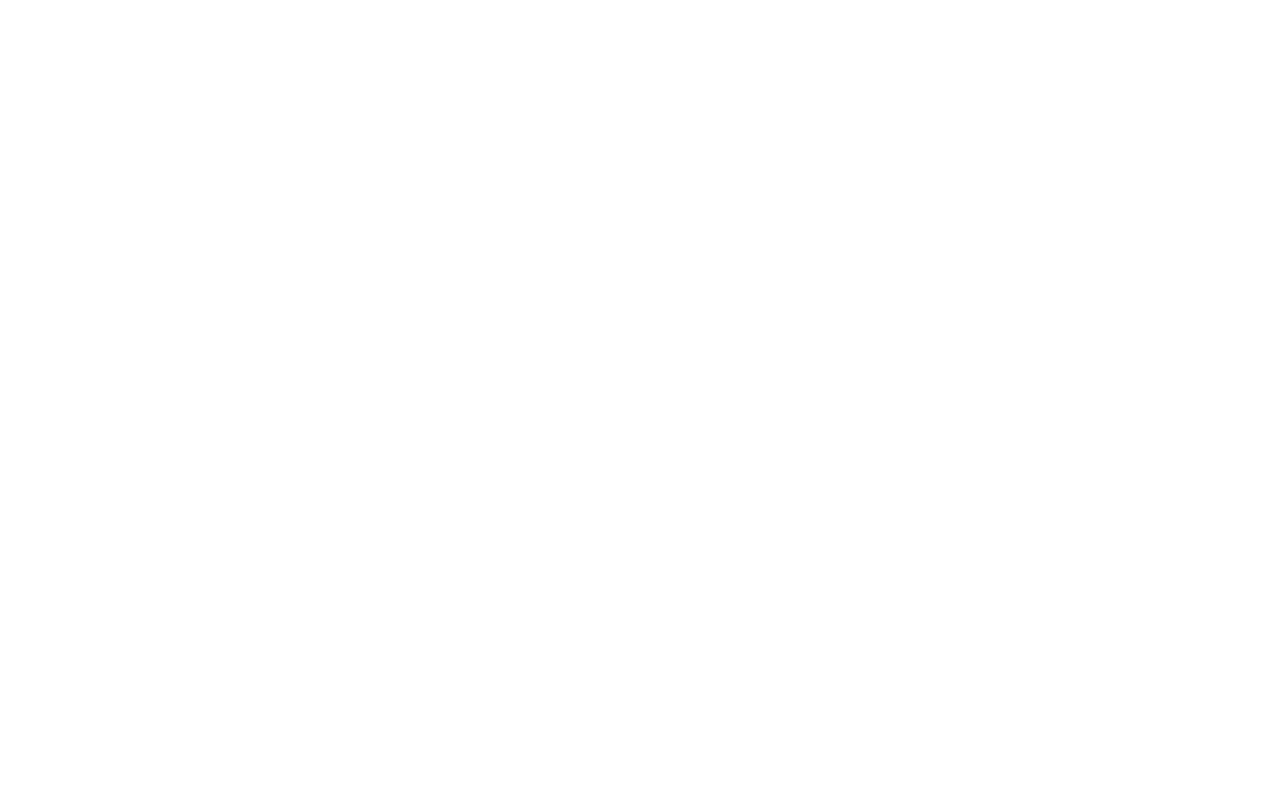
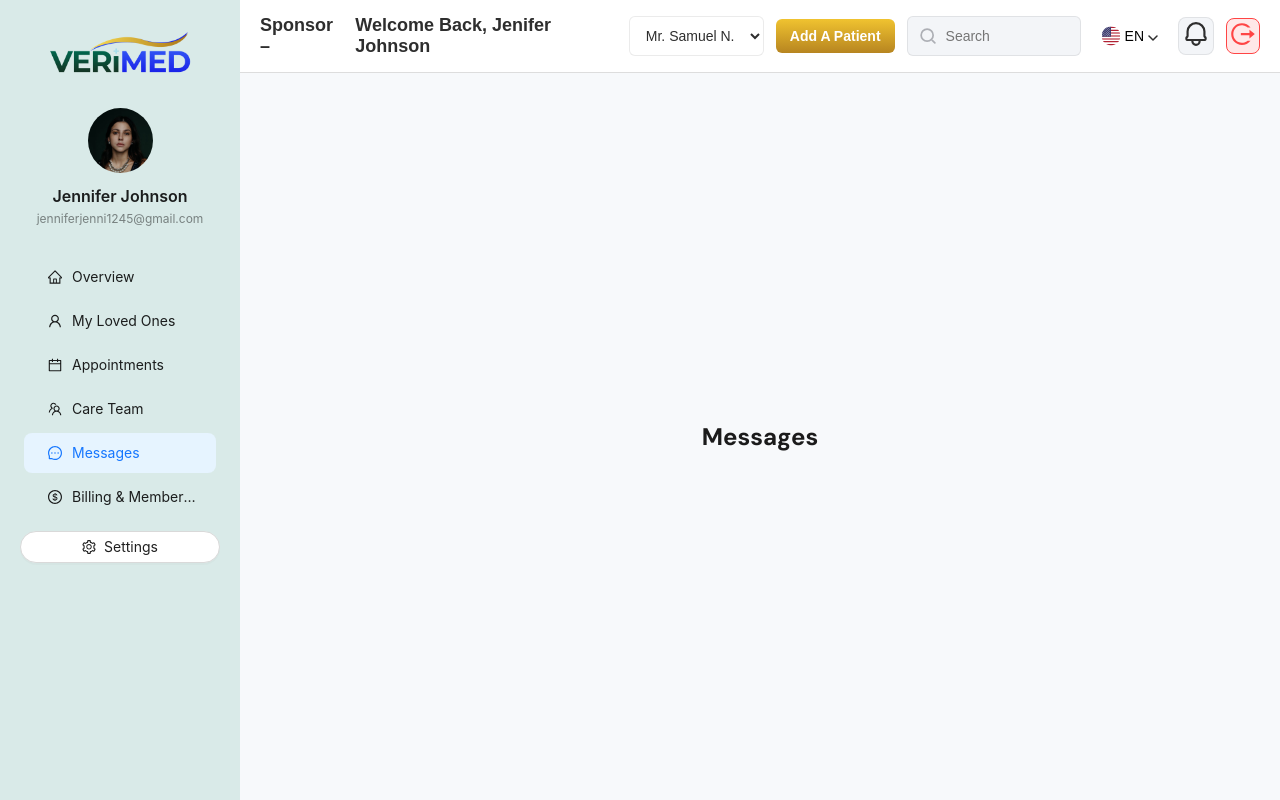
Before and after one commit to verimedcare-coder/verimed_FE, a React (Create React App) app: page /messages in a window 1280 px wide. Before the commit this address had no page. Built offline with nearby package versions, Linux system fonts and the light colour scheme.

Commit message:
route added

```diff
--- a/src/App.js
+++ b/src/App.js
@@ -2,6 +2,11 @@ import "./App.css";
 import { BrowserRouter as Router, Routes, Route } from "react-router-dom";
 import LoginScreen from "./screens/LoginScreen";
 import Overview from "./screens/Overview";
+import MyLovedOnes from "./screens/MyLovedOnes";
+import Appointments from "./screens/Appointments";
+import CareTeam from "./screens/CareTeam";
+import BillingAndMembership from "./screens/BillingAndMembership";
+import Messages from "./screens/Messages";
 
 function App() {
   return (
@@ -9,6 +14,14 @@ function App() {
       <Routes>
         <Route path="/" element={<LoginScreen />} />
         <Route path="/overview" element={<Overview />} />
+        <Route path="/my_loved_ones" element={<MyLovedOnes />} />
+        <Route path="/appointments" element={<Appointments />} />
+        <Route path="/care_team" element={<CareTeam />} />
+        <Route
+          path="/billing_and_membership"
+          element={<BillingAndMembership />}
+        />
+        <Route path="/messages" element={<Messages />} />
       </Routes>
     </Router>
   );
--- a/src/components/Sider.jsx
+++ b/src/components/Sider.jsx
@@ -140,8 +140,9 @@
 //     </div>
 //   );
 // }
-import React, { useState } from "react";
+import React from "react";
 import { Layout, Menu, Avatar, Button, Typography } from "antd";
+import { useNavigate, useLocation } from "react-router-dom";
 import {
   UserOutlined,
   TeamOutlined,
@@ -158,16 +159,26 @@ const { Sider } = Layout;
 const { Text } = Typography;
 
 const menuItems = [
-  { label: "Overview", icon: <HomeOutlined /> },
-  { label: "My Loved Ones", icon: <UserOutlined /> },
-  { label: "Appointments", icon: <CalendarOutlined /> },
-  { label: "Care Team", icon: <TeamOutlined /> },
-  { label: "Messages", icon: <MessageOutlined /> },
-  { label: "Billing & Membership", icon: <DollarOutlined /> },
+  { label: "Overview", icon: <HomeOutlined />, path: "/overview" },
+  { label: "My Loved Ones", icon: <UserOutlined />, path: "/my_loved_ones" },
+  { label: "Appointments", icon: <CalendarOutlined />, path: "/appointments" },
+  { label: "Care Team", icon: <TeamOutlined />, path: "/care_team" },
+  { label: "Messages", icon: <MessageOutlined />, path: "/messages" },
+  {
+    label: "Billing & Membership",
+    icon: <DollarOutlined />,
+    path: "/billing_and_membership",
+  },
 ];
 
 export default function CustomSider() {
-  const [activeItem, setActiveItem] = useState("Overview");
+  const navigate = useNavigate();
+  const location = useLocation();
+
+  // Get the current active menu key by matching current pathname with menu paths
+  const activeItem =
+    menuItems.find((item) => location.pathname.startsWith(item.path))?.path ||
+    "/overview";
 
   return (
     <Sider
@@ -211,27 +222,19 @@ export default function CustomSider() {
           mode="inline"
           selectedKeys={[activeItem]}
           onClick={({ key }) => {
-            setActiveItem(key);
-            console.log(`${key} clicked`);
+            navigate(key);
+            console.log(`Navigating to ${key}`);
           }}
           style={{
             background: "transparent",
             borderInlineEnd: "none",
           }}
-        >
-          {menuItems.map((item) => (
-            <Menu.Item
-              key={item.label}
-              icon={item.icon}
-              style={{
-                borderRadius: 50,
-                margin: "4px 0",
-              }}
-            >
-              {item.label}
-            </Menu.Item>
-          ))}
-        </Menu>
+          items={menuItems.map(({ label, icon, path }) => ({
+            key: path,
+            icon,
+            label,
+          }))}
+        />
       </div>
 
       {/* Settings Button */}
--- a/src/screens/Appointments.jsx
+++ b/src/screens/Appointments.jsx
@@ -1,5 +1,39 @@
 import React from "react";
+import Header from "../components/Header";
+import Sider from "../components/Sider";
 
 export default function Appointments() {
-  return <div>Appointments</div>;
+  return (
+    <div
+      style={{ display: "flex", height: "100vh", backgroundColor: "#F7F9FB" }}
+    >
+      {/* Sidebar */}
+      <div style={{ width: "240px", flexShrink: 0 }}>
+        <Sider />
+      </div>
+
+      {/* Main Content */}
+      <div style={{ flex: 1, display: "flex", flexDirection: "column" }}>
+        <div style={{ flexShrink: 0 }}>
+          <Header />
+        </div>
+
+        {/* Content area with just text */}
+        <div
+          style={{
+            flex: 1,
+            padding: 30,
+            display: "flex",
+            justifyContent: "center",
+            alignItems: "center",
+            fontSize: 24,
+            fontWeight: "bold",
+            color: "#1B1B1B",
+          }}
+        >
+          Appointments
+        </div>
+      </div>
+    </div>
+  );
 }
--- a/src/screens/BillingAndMembership.jsx
+++ b/src/screens/BillingAndMembership.jsx
@@ -1,5 +1,39 @@
 import React from "react";
+import Header from "../components/Header";
+import Sider from "../components/Sider";
 
 export default function BillingAndMembership() {
-  return <div>BillingAndMembership</div>;
+  return (
+    <div
+      style={{ display: "flex", height: "100vh", backgroundColor: "#F7F9FB" }}
+    >
+      {/* Sidebar */}
+      <div style={{ width: "240px", flexShrink: 0 }}>
+        <Sider />
+      </div>
+
+      {/* Main Content */}
+      <div style={{ flex: 1, display: "flex", flexDirection: "column" }}>
+        <div style={{ flexShrink: 0 }}>
+          <Header />
+        </div>
+
+        {/* Content area with just text */}
+        <div
+          style={{
+            flex: 1,
+            padding: 30,
+            display: "flex",
+            justifyContent: "center",
+            alignItems: "center",
+            fontSize: 24,
+            fontWeight: "bold",
+            color: "#1B1B1B",
+          }}
+        >
+          BillingAndMembership
+        </div>
+      </div>
+    </div>
+  );
 }
--- a/src/screens/CareTeam.jsx
+++ b/src/screens/CareTeam.jsx
@@ -1,5 +1,39 @@
 import React from "react";
+import Header from "../components/Header";
+import Sider from "../components/Sider";
 
 export default function CareTeam() {
-  return <div>CareTeam</div>;
+  return (
+    <div
+      style={{ display: "flex", height: "100vh", backgroundColor: "#F7F9FB" }}
+    >
+      {/* Sidebar */}
+      <div style={{ width: "240px", flexShrink: 0 }}>
+        <Sider />
+      </div>
+
+      {/* Main Content */}
+      <div style={{ flex: 1, display: "flex", flexDirection: "column" }}>
+        <div style={{ flexShrink: 0 }}>
+          <Header />
+        </div>
+
+        {/* Content area with just text */}
+        <div
+          style={{
+            flex: 1,
+            padding: 30,
+            display: "flex",
+            justifyContent: "center",
+            alignItems: "center",
+            fontSize: 24,
+            fontWeight: "bold",
+            color: "#1B1B1B",
+          }}
+        >
+          CareTeam
+        </div>
+      </div>
+    </div>
+  );
 }
--- a/src/screens/Messages.jsx
+++ b/src/screens/Messages.jsx
@@ -0,0 +1,39 @@
+import React from "react";
+import Header from "../components/Header";
+import Sider from "../components/Sider";
+
+export default function Messages() {
+  return (
+    <div
+      style={{ display: "flex", height: "100vh", backgroundColor: "#F7F9FB" }}
+    >
+      {/* Sidebar */}
+      <div style={{ width: "240px", flexShrink: 0 }}>
+        <Sider />
+      </div>
+
+      {/* Main Content */}
+      <div style={{ flex: 1, display: "flex", flexDirection: "column" }}>
+        <div style={{ flexShrink: 0 }}>
+          <Header />
+        </div>
+
+        {/* Content area with just text */}
+        <div
+          style={{
+            flex: 1,
+            padding: 30,
+            display: "flex",
+            justifyContent: "center",
+            alignItems: "center",
+            fontSize: 24,
+            fontWeight: "bold",
+            color: "#1B1B1B",
+          }}
+        >
+          Messages
+        </div>
+      </div>
+    </div>
+  );
+}
--- a/src/screens/MyLovedOnes.jsx
+++ b/src/screens/MyLovedOnes.jsx
@@ -1,5 +1,39 @@
 import React from "react";
+import Header from "../components/Header";
+import Sider from "../components/Sider";
 
 export default function MyLovedOnes() {
-  return <div>MyLovedOnes</div>;
+  return (
+    <div
+      style={{ display: "flex", height: "100vh", backgroundColor: "#F7F9FB" }}
+    >
+      {/* Sidebar */}
+      <div style={{ width: "240px", flexShrink: 0 }}>
+        <Sider />
+      </div>
+
+      {/* Main Content */}
+      <div style={{ flex: 1, display: "flex", flexDirection: "column" }}>
+        <div style={{ flexShrink: 0 }}>
+          <Header />
+        </div>
+
+        {/* Content area with just text */}
+        <div
+          style={{
+            flex: 1,
+            padding: 30,
+            display: "flex",
+            justifyContent: "center",
+            alignItems: "center",
+            fontSize: 24,
+            fontWeight: "bold",
+            color: "#1B1B1B",
+          }}
+        >
+          MyLovedOnes
+        </div>
+      </div>
+    </div>
+  );
 }
```
